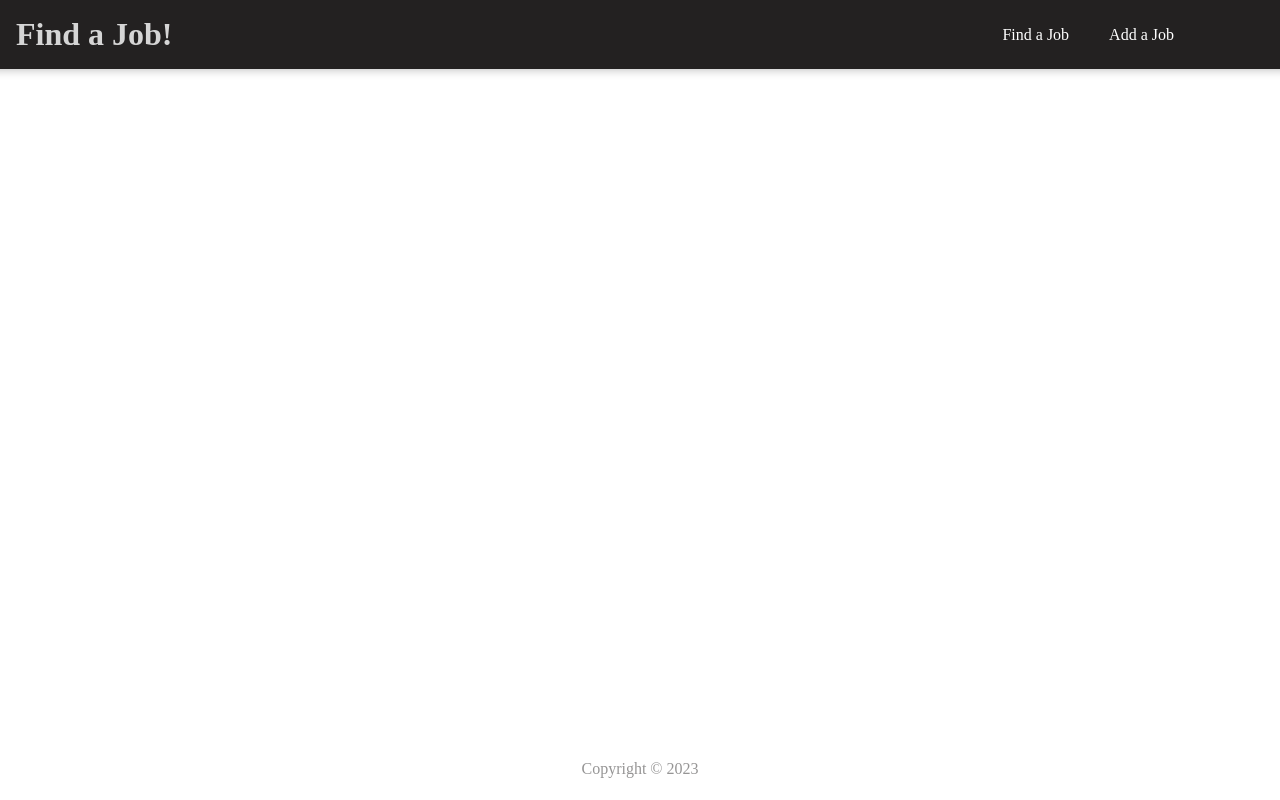
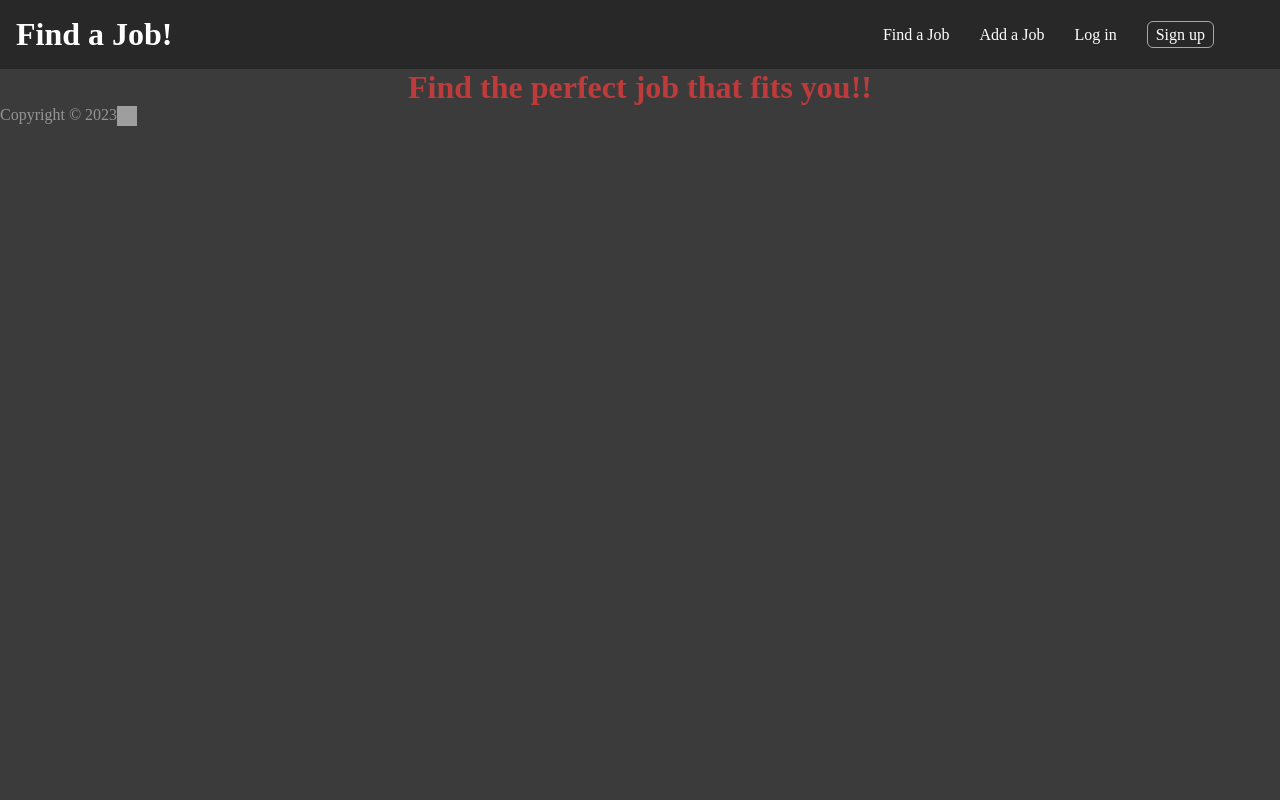
Before and after one commit to SDBarata/FindAJob, a React (Create React App) app in the folder frontend/: page / in a window 1280 px wide. Built offline with nearby package versions, Linux system fonts and the light colour scheme; grey boxes are pictures that could not be loaded; a web font is replaced by a local one.

Commit message:
Styling pages and components. header component styled

```diff
--- a/frontend/src/App.js
+++ b/frontend/src/App.js
@@ -3,6 +3,7 @@ import Routing from "./routes";
 import Header from "./components/Header/Header";
 import "./styles/header.css";
 import "./styles/findJobs.css";
+import "./styles/home.css";
 
 import Footer from "./components/Footer/Footer";
 
--- a/frontend/src/components/Footer/Footer.js
+++ b/frontend/src/components/Footer/Footer.js
@@ -5,6 +5,15 @@ export default function Footer() {
   return (
     <footer>
       <p>Copyright © {year}</p>
+      <img
+        src="https://github.githubassets.com/images/modules/site/icons/footer/github-mark.svg"
+        width="20"
+        height="20"
+        class="d-block"
+        loading="lazy"
+        decoding="async"
+        alt="GitHub mark"
+      ></img>
     </footer>
   );
 }
--- a/frontend/src/components/Header/Header.js
+++ b/frontend/src/components/Header/Header.js
@@ -1,24 +1,31 @@
 import React from "react";
-import { Link } from "react-router-dom";
 
 export default function Header() {
   return (
     <>
       <header>
-        <a href="/" style={{ textDecoration: "none" }}>
-          <h1> Find a Job! </h1>
-        </a>
+        <div>
+          <a href="/">
+            <h1> Find a Job! </h1>
+          </a>
+        </div>
         <nav className="nav-links">
-          <span className="link1">
+          <div className="link1">
             <a href="/jobs" className="link1">
               Find a Job
             </a>
-          </span>
-          <span className="link2">
+          </div>
+          <div className="link2">
             <a href="/addjob" className="link2">
               Add a Job
             </a>
-          </span>
+          </div>
+          <div>
+            <a href="/">Log in</a>
+          </div>
+          <div className="signup">
+            <a href="/">Sign up</a>
+          </div>
         </nav>
       </header>
     </>
--- a/frontend/src/pages/Home.js
+++ b/frontend/src/pages/Home.js
@@ -1,7 +1,13 @@
 import React from "react";
-import Header from "../components/Header/Header";
-import { Link } from "react-router-dom";
 
 export default function Home() {
-  return <Header />;
+  return (
+    <>
+      <body>
+        <div className="page">
+          <h1>Find the perfect job that fits you!!</h1>
+        </div>
+      </body>
+    </>
+  );
 }
--- a/frontend/src/routes.js
+++ b/frontend/src/routes.js
@@ -9,6 +9,7 @@ export default function Routing() {
   return (
     <BrowserRouter>
       <Routes>
+        <Route path="/" element={<Home />} />
         <Route path="/jobs" element={<FindJobs />} />
         <Route path="/addjob" element={<AddJob />} />
       </Routes>
--- a/frontend/src/styles/header.css
+++ b/frontend/src/styles/header.css
@@ -1,7 +1,7 @@
 @import url("https://fonts.googleapis.com/css2?family=McLaren&family=Montserrat&display=swap");
 
 header {
-  background-color: #232121;
+  background-color: rgb(41, 40, 40);
   margin: auto -16px;
   padding: 16px 32px;
   box-shadow: 0 0 10px 0 rgba(0, 0, 0, 0.3);
@@ -11,34 +11,36 @@ header {
   text-align: center;
 }
 
-header h1 {
-  color: rgb(213, 213, 213);
+header a {
+  color: rgb(255, 255, 255);
   box-sizing: border-box;
   cursor: pointer;
   margin-left: 0px;
-  display: block;
   text-decoration: none;
 }
 
 .nav-links {
   margin: auto 50px;
   text-decoration: none;
+  display: flex;
+  gap: 30px;
 }
 
-.link1 {
-  margin-right: 20px;
+.nav-links a {
   color: rgb(255, 255, 255);
   text-decoration: none;
 }
 
-.link2 {
-  margin-right: 20px;
-  color: rgb(255, 255, 255);
-  text-decoration: none;
+.signup a {
+  border: solid;
+  border-radius: 6px;
+  border-color: rgb(168, 167, 167);
+  border-width: 1px;
+  padding: 4px 8px;
 }
 
 footer {
-  position: absolute;
+  display: flex;
   text-align: center;
   bottom: 0;
   width: 100%;
--- /dev/null
+++ b/frontend/src/styles/home.css
@@ -0,0 +1,11 @@
+body {
+  background-color: rgb(59, 59, 59);
+}
+.page h1 {
+  text-align: center;
+  color: rgb(190, 59, 59);
+  opacity: 1;
+  transform: translate3d(0px, 0px, 0px) scale3d(1, 1, 1) rotateX(0deg)
+    rotateY(0deg) rotateZ(0deg) skew(0deg, 0deg);
+  transform-style: preserve-3d;
+}
```
Also changed, not shown: frontend/public/index.html (+0 -17 lines), frontend/public/signup.png (added).
